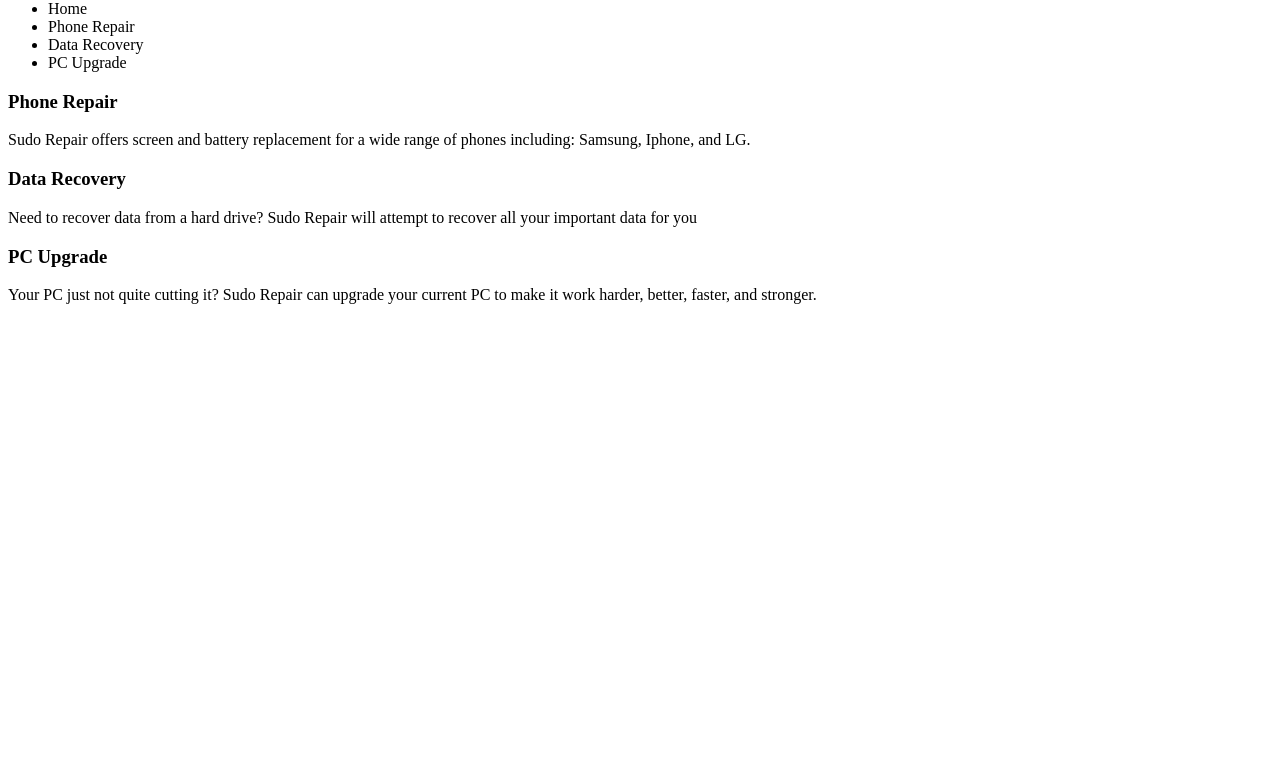
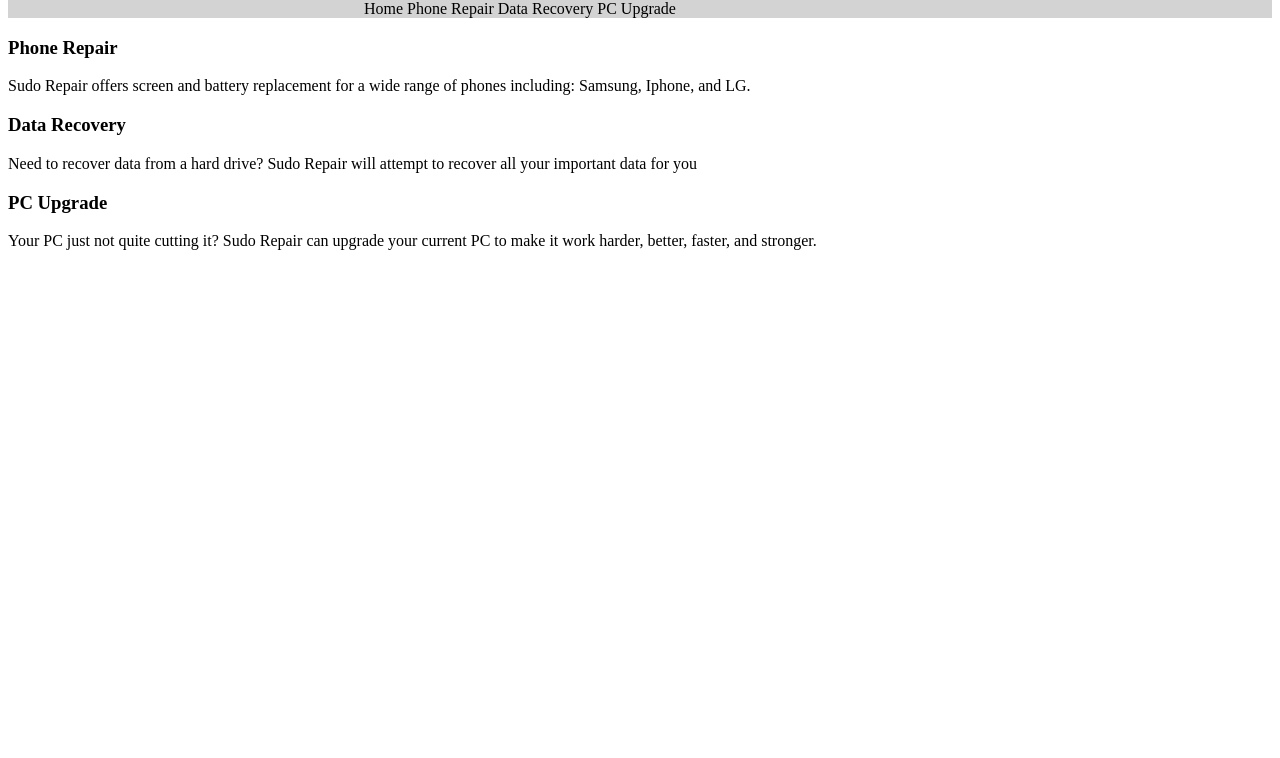
Before and after one commit to sudorepair/sudorepair.github.io, a plain HTML site: page index.html in a window 1280 px wide. Shown: the part 42-800 px from the top of the page. Drawn offline with Linux system fonts and the light colour scheme.

Commit message:
Update index.html

```diff
--- a/index.html
+++ b/index.html
@@ -2,7 +2,16 @@
         <head>
                 <title>Sudo Repair</title>
 <style>
-
+        nav {
+                width: 100%;
+                background-color: lightgray;
+        }
+        #navbar {
+                list-style-type: none;
+                margin-left: 25%;
+                margin-right: 25%;
+        }
+        nav li {display: inline;}
 </style>
         </head>
         <body>
@@ -10,7 +19,7 @@
                         <img src="" alt='sudorepairlogo.png'>
                 </header>
                 <nav>
-                        <ul>
+                        <ul id='navbar'>
                                 <li>Home</li>
                                 <li>Phone Repair</li>
                                 <li>Data Recovery</li>
```
